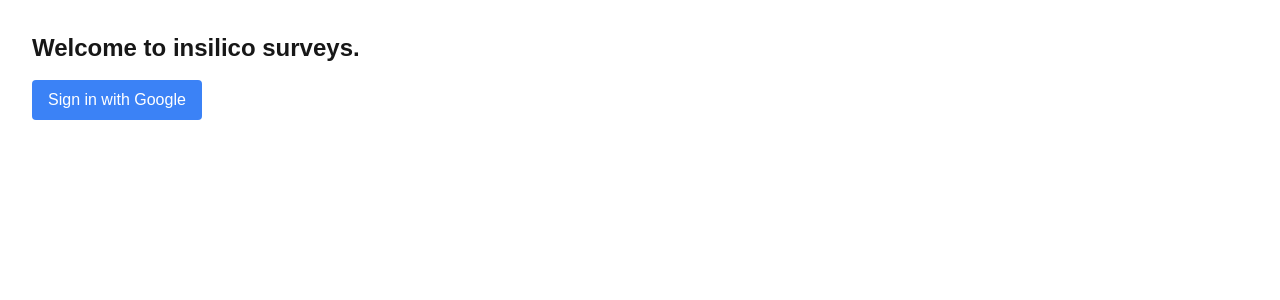
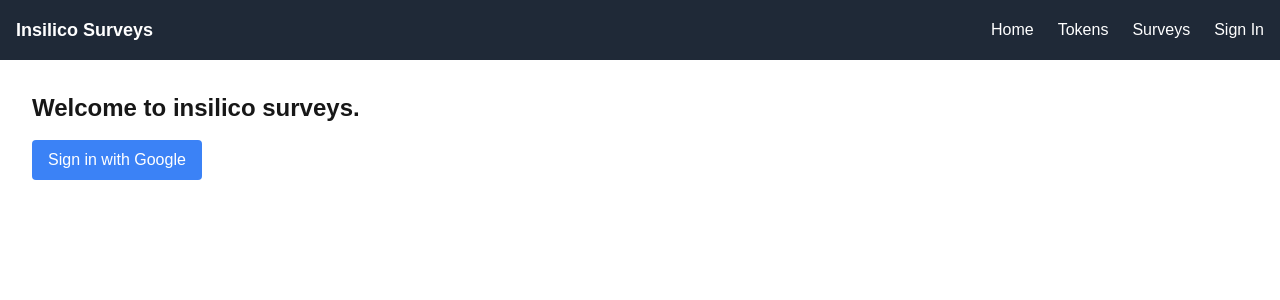
Before and after one commit to freesampul/insilico-surveys, a Next.js app: page / in a window 1280 px wide. Shown: the top 300 px of the page. Built offline with nearby package versions, Linux system fonts and the light colour scheme; no server answers.

Commit message:
added navbar

```diff
--- /dev/null
+++ b/src/app/components/Navbar.tsx
@@ -0,0 +1,77 @@
+"use client";
+
+import { useState } from "react";
+import { useAuth } from "@/app/context/AuthContext"; // Import the custom auth context
+import { signOut } from "firebase/auth"; // Firebase sign-out method
+import { auth } from "../../utils/firebase.utils"; // Import auth from utils
+import Link from "next/link"; // Link for routing between pages
+
+const Navbar = () => {
+    const { user, tokens, loading } = useAuth(); // Get the user and tokens from context
+    const [showDropdown, setShowDropdown] = useState(false); // State to control dropdown visibility
+
+    const handleSignOut = async () => {
+        try {
+            await signOut(auth); // Sign out the user from Firebase
+            console.log("✅ User signed out successfully");
+        } catch (error) {
+            console.error("❌ Error signing out:", error);
+        }
+    };
+
+    if (loading) {
+        return (
+            <nav className="bg-gray-800 p-4">
+                <p className="text-white">Loading...</p>
+            </nav>
+        );
+    }
+
+    return (
+        <nav className="bg-gray-800 p-4 flex justify-between items-center">
+            <div className="text-white">
+                <h1 className="text-lg font-bold">Insilico Surveys</h1>
+            </div>
+            <div className="flex items-center space-x-6">
+                <Link href="/" className="text-white hover:text-green-500">
+                    Home
+                </Link>
+                <Link href="/tokens" className="text-white hover:text-green-500">
+                    Tokens
+                </Link>
+                <Link href="/surveys" className="text-white hover:text-green-500">
+                    Surveys
+                </Link>
+                {user ? (
+                    <div className="relative">
+                        <button
+                            onClick={() => setShowDropdown(!showDropdown)} // Toggle dropdown visibility
+                            className="text-white hover:text-green-500"
+                        >
+                            Welcome, {user.displayName}!
+                        </button>
+                        {showDropdown && (
+                            <div className="absolute right-0 mt-2 bg-gray-700 text-white rounded-lg shadow-lg w-40">
+                                <div className="p-2 text-sm">
+                                    <p className="text-gray-300">Tokens: {tokens}</p>
+                                </div>
+                                <button
+                                    onClick={handleSignOut} // Handle sign-out
+                                    className="w-full text-left p-2 hover:bg-gray-600 rounded-lg"
+                                >
+                                    Sign Out
+                                </button>
+                            </div>
+                        )}
+                    </div>
+                ) : (
+                    <Link href="/signin" className="text-white hover:text-green-500">
+                        Sign In
+                    </Link>
+                )}
+            </div>
+        </nav>
+    );
+};
+
+export default Navbar;
--- a/src/app/layout.tsx
+++ b/src/app/layout.tsx
@@ -1,5 +1,6 @@
 // app/layout.tsx
 import { AuthProvider } from "@/app/context/AuthContext";
+import Navbar from "./components/Navbar";
 import "./globals.css";
 
 export const metadata = {
@@ -15,6 +16,7 @@
     <html lang="en">
       <body>
         <AuthProvider>
+          <Navbar />
           {children}
         </AuthProvider>
       </body>
--- a/src/app/tokens/page.tsx
+++ b/src/app/tokens/page.tsx
@@ -88,32 +88,31 @@
       await ensureUserDocExists(user.uid, user.email); // Ensure Firestore doc exists before checkout
       await startCheckoutSession("price_1QosfEDT4vO9oNMHa5zTZkkL");
     } catch (err) {
-      console.error("❌ Error starting checkout:", err);
-      setError("Failed to initiate checkout. Please try again.");
-    }
+      console.error("❌ Error starting checkout:", err);    }
   };
 
   // Function to spend 50 tokens
+// Function to spend 50 tokens
 const handleSpendTokens = async () => {
   try {
+    if (!user) {
+      return;
+    }
+
     if (tokens < 50) {
-        setError("You do not have enough tokens to spend.");
       return;
     }
 
     const newTokens = tokens - 50;
-      const userDocRef = doc(db, "users", user.uid);
+    const userDocRef = doc(db, "users", user.uid); // Ensure user is not null
     await updateDoc(userDocRef, { tokens: newTokens });
 
     setTokens(newTokens);
     console.log("✅ Successfully spent 50 tokens");
-
   } catch (err) {
     console.error("❌ Error spending tokens:", err);
-      setError("Failed to spend tokens. Please try again.");
   }
 };
-
   if (loading) {
     return (
       <main className="p-8">
```
Lines whose indentation alone changed are shown as unchanged.
